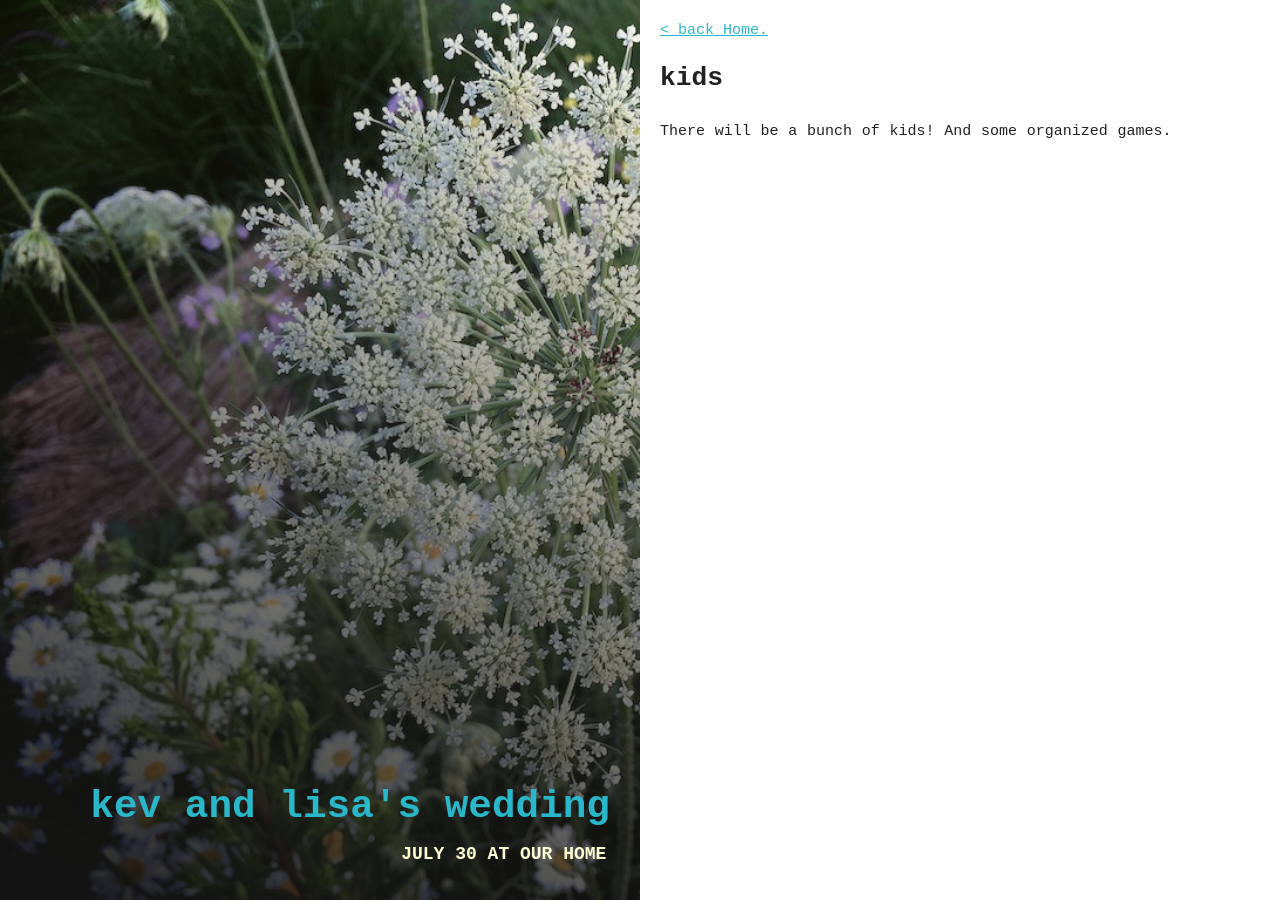
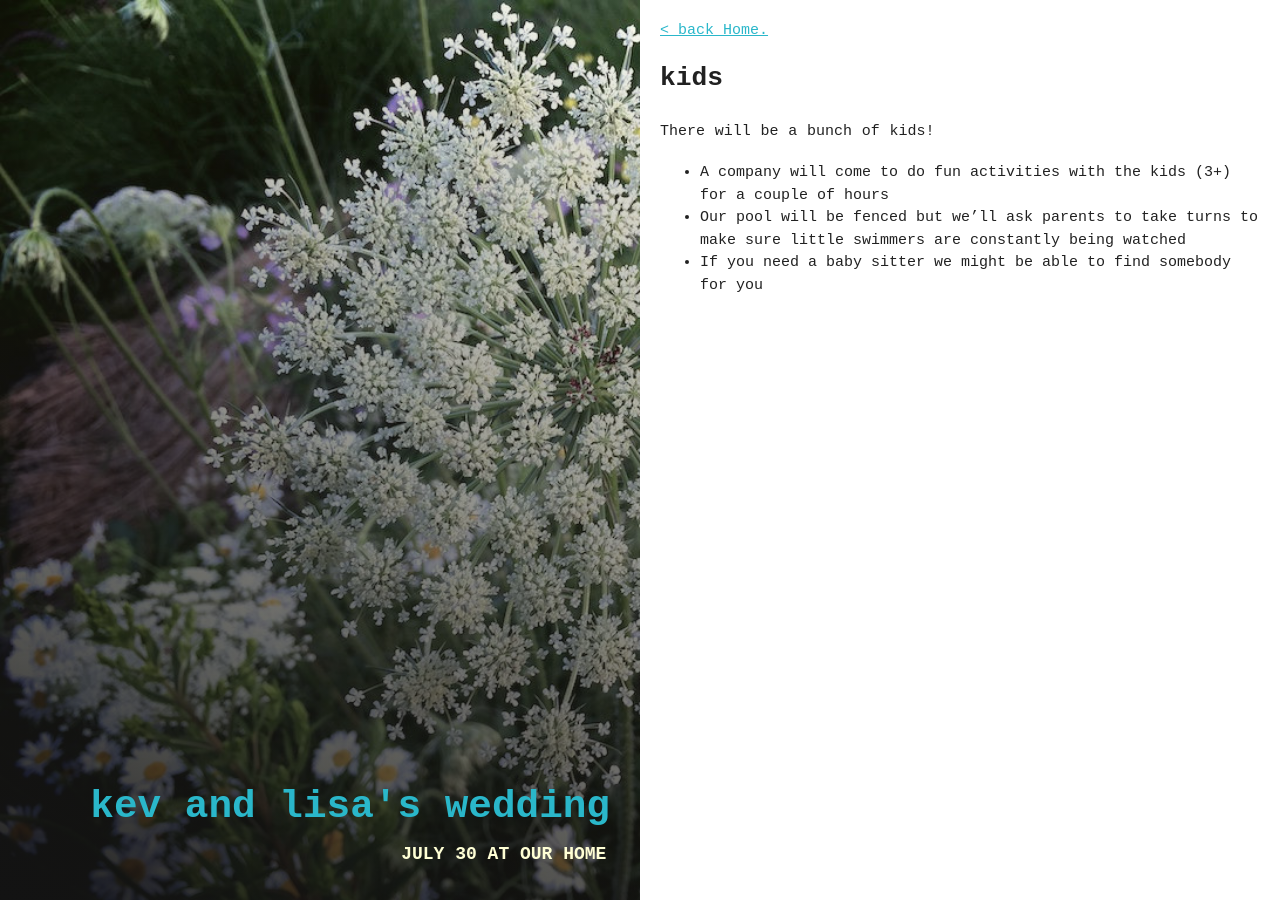
Before and after one commit to kevwalsh/carota, a Jekyll site: the page built from _posts/2015-01-02-kids.md, in a window 1280 px wide. Built offline with Jekyll 4.4.1, drawn with Linux system fonts in a browser that asks for light colours.

Commit message:
Update 2015-01-02-kids.md

```diff
--- a/_posts/2015-01-02-kids.md
+++ b/_posts/2015-01-02-kids.md
@@ -9,4 +9,7 @@ image:
 ---
 
 
-There will be a bunch of kids!  And some organized games.
+There will be a bunch of kids!
+* A company will come to do fun activities with the kids (3+) for a couple of hours
+* Our pool will be fenced but we'll ask parents to take turns to make sure little swimmers are constantly being watched
+* If you need a baby sitter we might be able to find somebody for you
```
